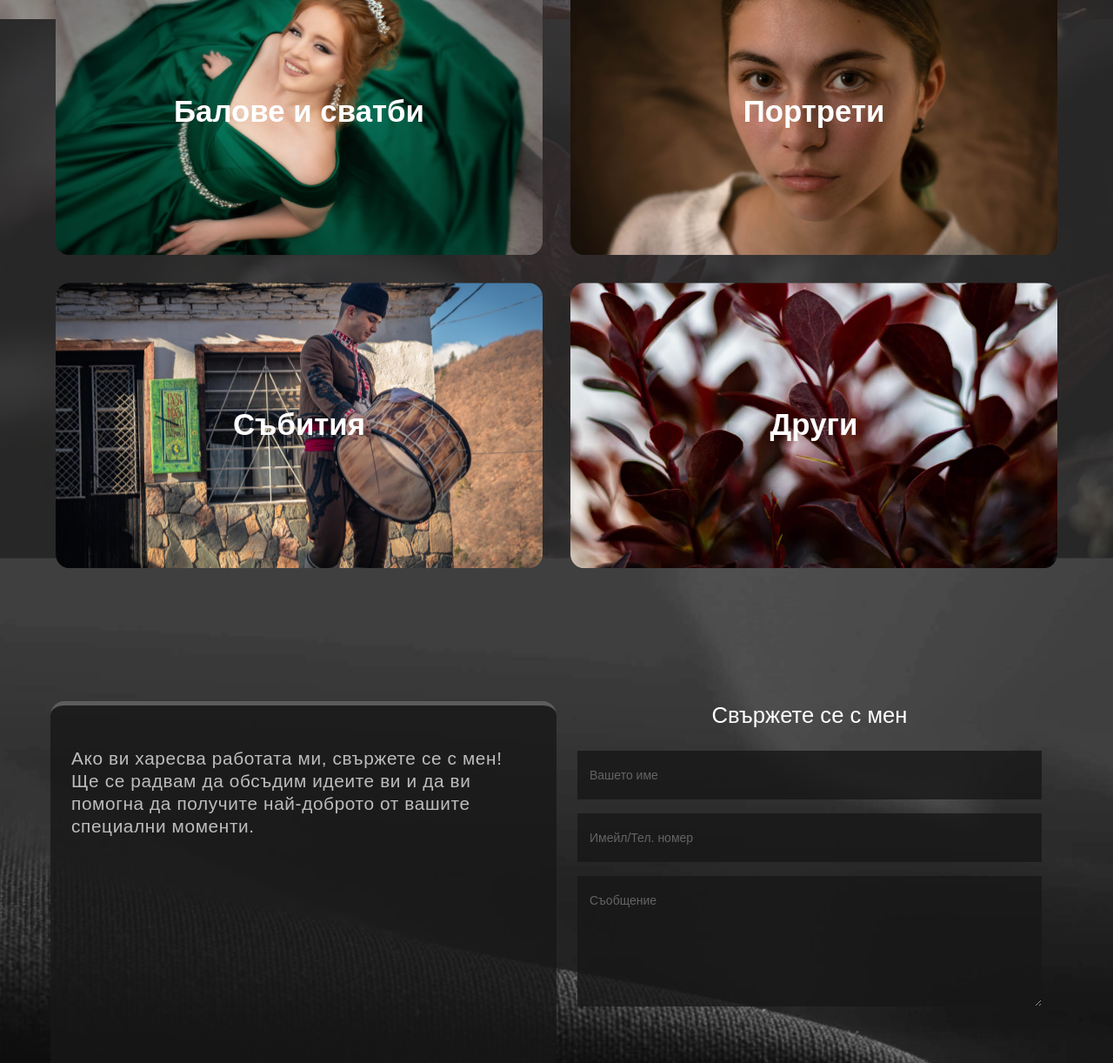
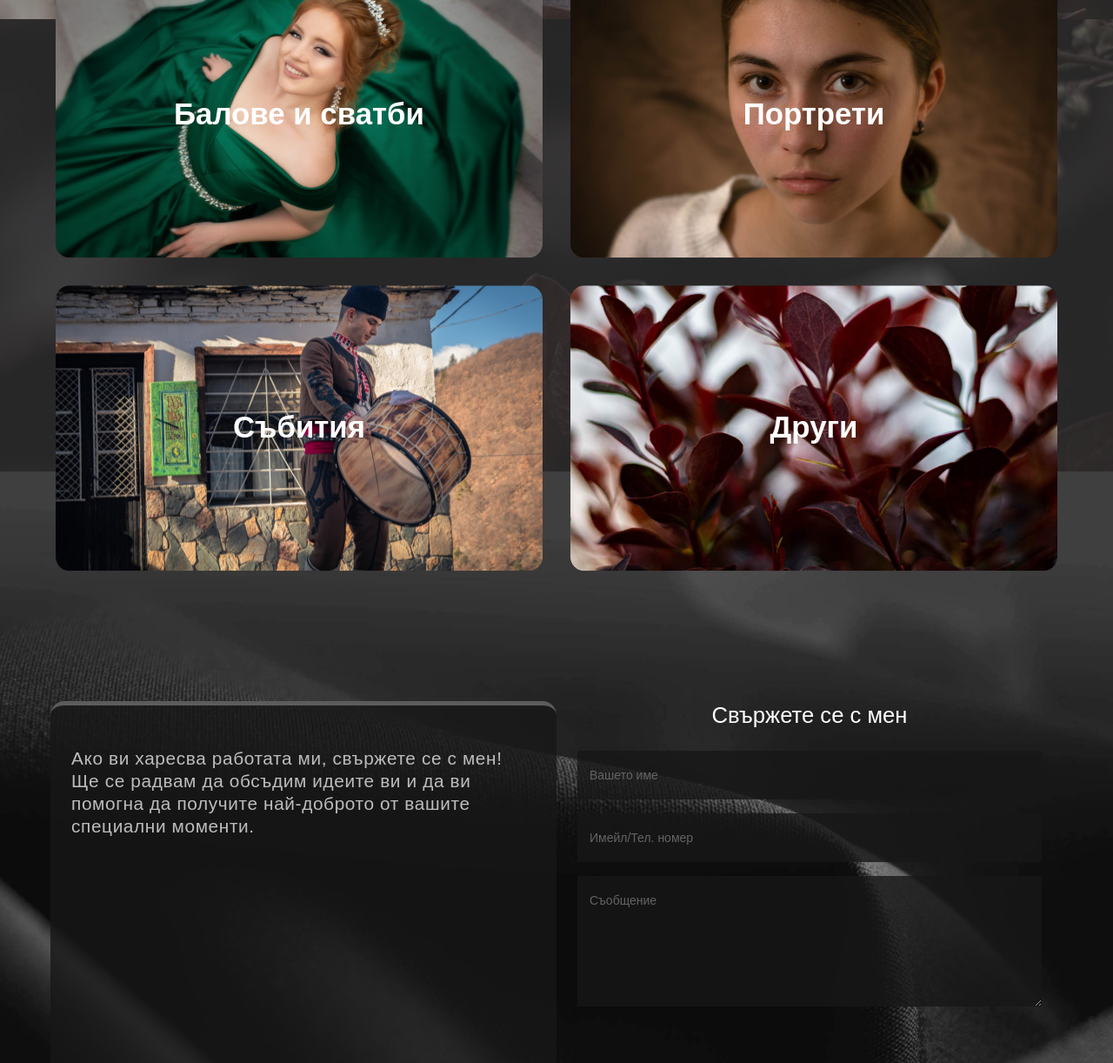
Before and after one commit to MariyanKarakiev/LetMePhoto, a plain HTML site: page index.html in a window 1280 px wide. Shown: the part 778-2000 px from the top of the page at 87% size. Drawn offline with Linux system fonts and the light colour scheme.

Commit message:
cleared out the structure of the site

```diff
--- a/index.html
+++ b/index.html
@@ -121,7 +121,7 @@
 
         </div>
     </section>
-    <footer class="footer">
+    <div class="footer">
         <div class="bg-image"></div>
         <div class="social-links">
             <ul class="list-unstyled d-flex">
@@ -172,7 +172,7 @@
                 </div>
             </div>
         </div>
-    </footer>
+    </div>
 
     <script src="js/jquery-1.11.0.min.js"></script>
     <script type="text/javascript" src="js/bootstrap.min.js"></script>
--- a/js/script.js
+++ b/js/script.js
@@ -7,6 +7,7 @@
     $(document).ready(function ($) {
       $('body').addClass('loading');
     });
+
     $(window).load(function () {
       $('.preloader').fadeOut();
       $('body').removeClass('loading');
@@ -83,7 +84,7 @@
       }, delta);
     };
 
-    window.onload =async function () {
+    window.ready =async function () {
       var elements = document.getElementsByClassName('typewrite');
       for (var i = 0; i < elements.length; i++) {
         var toRotate = elements[i].getAttribute('data-type');
@@ -105,7 +106,7 @@
     var assignV = function () {
       bg.style.height = (heightPortfolio.clientHeight + 100) + 'px';
       section.style.height = heightPortfolio.clientHeight + 'px';
-      footer.style.top = (heightPortfolio.clientHeight + main.clientHeight) + 'px';
+    //   footer.style.top = (heightPortfolio.clientHeight + main.clientHeight) + 'px';
       console.log(window.innerHeight)
     }
 
--- a/style.css
+++ b/style.css
@@ -1041,7 +1041,7 @@ body.nav-active .nav__list-item:nth-child(10) {
   position: absolute;
   width: 100%;
   height: 100%;
-  z-index: -1;
+  z-index: -2;
   top: 0vh;
   left: 0;
   background-image: url(images/img_main.jpg);
@@ -1061,16 +1061,15 @@ body.nav-active .nav__list-item:nth-child(10) {
   position: absolute;
   z-index: 0;
   width: 100%;
-  top: 80vh;
   left: 50%;
   -webkit-transform: translate(-50%, 2%);
-  transform: translate(-50%, 15%);
+  transform: translate(-50%, -2%);
 }
 
 .portfolio-section .bg-image {
   z-index: -2;
   position: absolute;
-  top: 90vh;
+  top: 100vh;
   left: 0%;
   width: 100%;
   border-radius: 0px !important;
@@ -1078,9 +1077,6 @@ body.nav-active .nav__list-item:nth-child(10) {
   background-position: center;
   background-size: cover;
   filter: grayscale(70%) brightness(30%) contrast(70%);
-  box-shadow: 0 0 40px;
-  -webkit-transform: translate(0%, -10%);
-  transform: translate(0%, -10%);
 }
 
 
@@ -1113,7 +1109,7 @@ body.nav-active .nav__list-item:nth-child(10) {
 .footer .bg-image {
   z-index: -2;
   position: absolute;
-  height: 195vh;
+  height: 135vh;
   left: 0%;
   width: 100%;
   border-radius: 0px !important;
@@ -1121,8 +1117,8 @@ body.nav-active .nav__list-item:nth-child(10) {
   background-position: center;
   background-size: cover;
   filter: grayscale(100%) brightness(110%) contrast(100%);
-  -webkit-transform: translate(0%, 11%);
-  transform: translate(0%, 11%);
+  -webkit-transform: translate(0%, -20%);
+  transform: translate(0%, -20%);
 }
 
 .footer .about {
```
